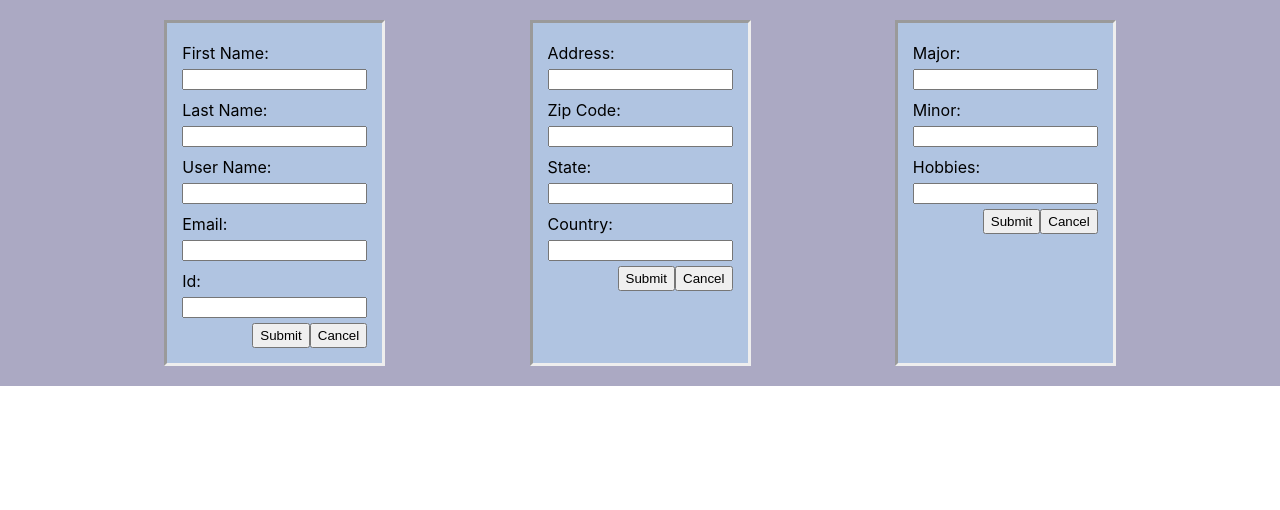
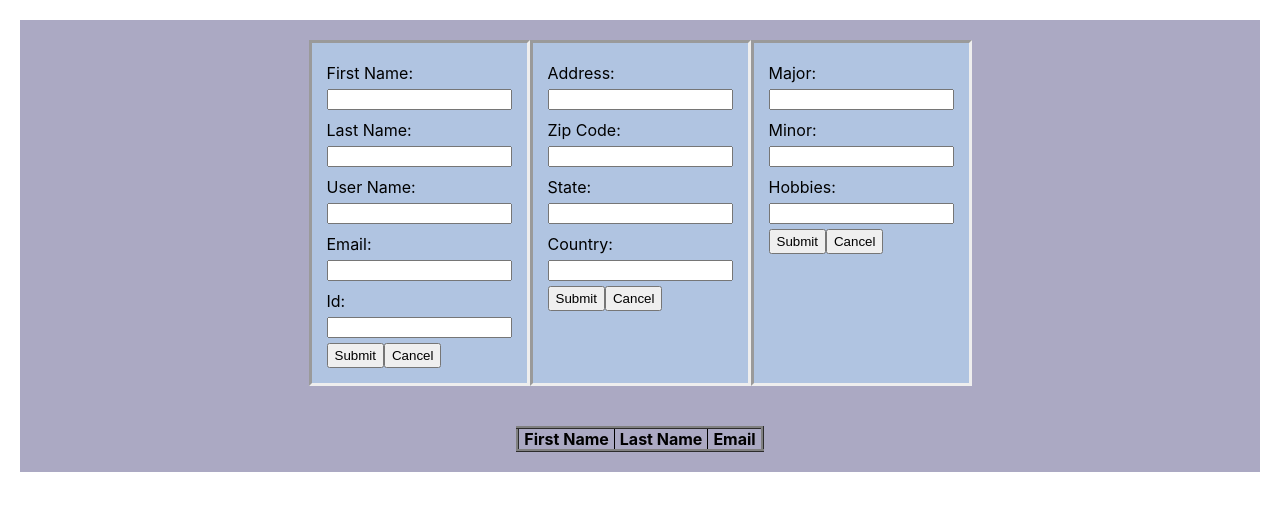
Before and after one commit to WillMartinez/react-hooks-dynamic-form, a React (Create React App) app: page / in a window 1280 px wide. Shown: the top 510 px of the page. Built offline with nearby package versions, Linux system fonts and the light colour scheme.

Commit message:
dynamic table work in progress

```diff
--- a/src/App.js
+++ b/src/App.js
@@ -1,7 +1,6 @@
 import React from 'react'
 import Main from './components/main/main'
 import { AppContainer } from "./styles"
-
 
 export default function App () {
 	return (
--- /dev/null
+++ b/src/components/dynamic-table/dynamic-table.jsx
@@ -0,0 +1,60 @@
+import React from 'react'
+import { Table, TableRow, TableHead, TableData } from "./styles"
+
+// DynamicTable.propTypes = {
+// 	colNames: PropTypes.array,
+// 	rowData: PropTypes.array
+// }
+
+const tableRowData1 = { firstName: "William", lastName: "Martinez", email: "williamjmartinez@me.com"}
+const tableRowData2 = { firstName: "Bruce", lastName: "Banner", email: "hulk@avengers.com"}
+const tableRowData3 = { firstName: "Billie", lastName: "Smith", email: "billsmith@cats.com"}
+
+
+const tableRowDataObject = [
+	tableRowData1,
+	tableRowData2,
+	tableRowData3
+]
+
+
+export default function DynamicTable() {
+	const createDynamicHeaders = (columnNames) => (
+		columnNames.map(item => (
+			<TableHead key={item}>{item}</TableHead>
+		))
+	)
+
+
+	const createDynamicRow = (data) => (
+		data.map(dataItem => (
+			<TableRow key={dataItem}>
+				<TableData key={dataItem}>{dataItem}</TableData>
+			</TableRow>
+		))
+	)
+
+	const convertRowData = (dataObject) => {
+		dataObject.map(data => {
+			const arrayData = Object.values(data)
+			console.log(data)
+			return createDynamicRow(arrayData)
+		})
+
+	}
+
+	return (
+		<Table>
+			<TableRow>
+				{
+					createDynamicHeaders(["First Name", "Last Name", "Email"])
+				}
+			</TableRow>
+			<TableRow>
+				{
+					convertRowData(tableRowDataObject)
+				}
+			</TableRow>
+		</Table>
+	)
+}
--- /dev/null
+++ b/src/components/dynamic-table/styles.js
@@ -0,0 +1,20 @@
+import styled from 'styled-components'
+
+export const Table = styled.table`
+  border-collapse: collapse;
+`
+
+export const TableRow = styled.tr`
+ border-style: inset;
+ text-align: left;
+ padding: 0px 5px 0px 5px;
+`
+
+export const TableHead = styled.th`
+  border: 1px solid;
+  padding: 0px 5px 0px 5px;
+`
+export const TableData = styled.td`
+  border: 1px solid;
+  padding: 0px 5px 0px 5px;
+`
--- a/src/components/form/style.js
+++ b/src/components/form/style.js
@@ -1,14 +1,15 @@
 import styled from 'styled-components'
 
 export const Modal = styled.div`
-	display: flex;
+	/* display: flex; */
 	padding: 15px;
-  flex-direction: column;
+  /* flex-direction: column; */
 	background: #b0c4e1;
   border-style: inset;
 `
 
 export const FormContainer = styled.div`
+	align-self: flex-end;
 `
 
 export const Form = styled.form`
@@ -27,12 +28,10 @@ export const Title = styled.div`
 `
 
 export const Buttons = styled.div`
-	/* padding: 0px 0px 5px 0px; */
   align-self: flex-end;
 `
 
 export const Button = styled.button`
 	max-height: 25px;
   min-height: 25px;
-  /* align-self: flex-end; */
 `
--- a/src/components/main/main.jsx
+++ b/src/components/main/main.jsx
@@ -1,6 +1,7 @@
 import React from 'react'
 import DynamicForm from '../form/dynamic-form'
-import { MainContainer } from "./style"
+import { MainContainer, FormContainer, TableContainer } from "./style"
+import DynamicTable from "../dynamic-table/dynamic-table"
 
 const colNames1 = ["First Name", "Last Name", "User Name", "Email", "Id"]
 const colNames2 = ["Address", "Zip Code", "State", "Country"]
@@ -9,9 +10,14 @@ const colNames3 = ["Major", "Minor", "Hobbies"]
 export default function Main () {
 	return (
 		<MainContainer>
-			<DynamicForm colNames={colNames1} />
-			<DynamicForm colNames={colNames2} />
-			<DynamicForm colNames={colNames3} />
+			<FormContainer>
+				<DynamicForm colNames={colNames1} />
+				<DynamicForm colNames={colNames2} />
+				<DynamicForm colNames={colNames3} />
+			</FormContainer>
+			<TableContainer>
+				<DynamicTable />
+			</TableContainer>
 		</MainContainer>
 	)
 }
--- a/src/components/main/style.js
+++ b/src/components/main/style.js
@@ -2,7 +2,20 @@ import styled from 'styled-components'
 
 export const MainContainer = styled.div`
   padding: 20px;
+	/* background: #aba9c3; */
+`
+
+export const TableContainer = styled.div`
+	display: flex;
+  padding: 20px;
 	background: #aba9c3;
-	display: flex;
   justify-content: space-evenly;
 `
+
+export const FormContainer = styled.div`
+	display: flex;
+  flex-direction: row;
+  justify-content: center;
+  padding: 20px;
+	background: #aba9c3;
+`
--- a/src/styles.js
+++ b/src/styles.js
@@ -1,5 +1,4 @@
 import styled from 'styled-components'
 
 export const AppContainer = styled.div`
-	background: #8e9b90;
 `
```
